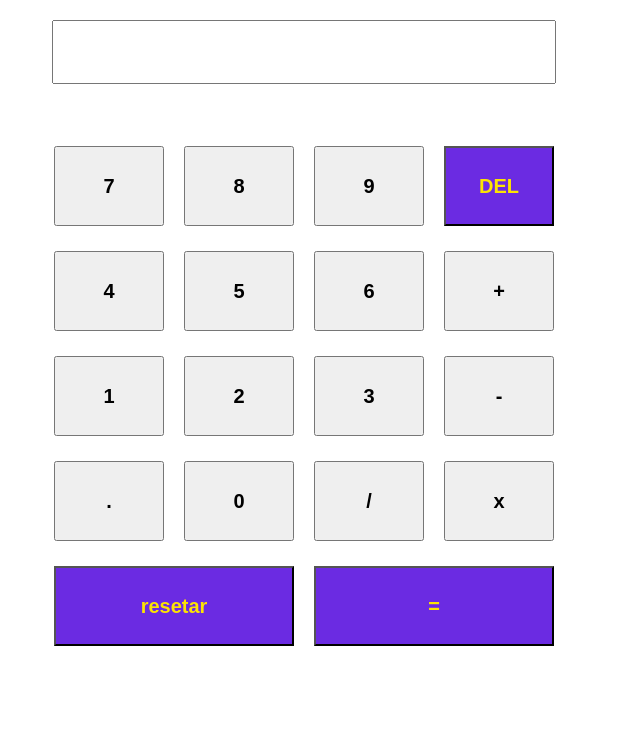
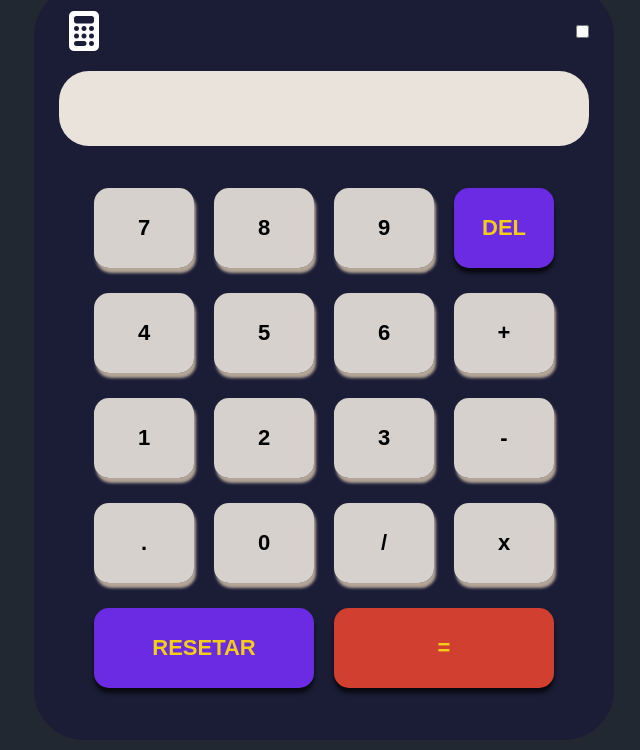
Before and after one commit to magnagomatheus/Calculadora, a plain HTML site: page index.html in a window 1280 px wide. Shown: the part 99-849 px from the top of the page, without its empty margins (336-976 px from the left). Before the commit the page ends 800 px from the top, so only its background shows below. Drawn offline with Linux system fonts and the light colour scheme.

Commit message:
Modificando medidas e melhorando css

```diff
--- a/css/style.css
+++ b/css/style.css
@@ -3,25 +3,60 @@
     padding: 0;
 }
 
+:root {
+    --bg-color: #222831;
+    --bg-tela: hsl(30, 25%, 89%);
+    --bg-keys: hsla(30, 25%, 89%, 0.911);
+    --bg-special-keys: rgb(107, 43, 226);
+    --bg-special-keys-hover: rgb(132, 73, 241);
+    --bg-color-finish: rgb(208, 63, 47);
+    --bg-color-finish-hover: rgb(228, 28, 6);
+    --bg-keys-hover: white;
+    --color-special-keys: #F4CE14;
+    --color-special-keys-hover: #F4CE14;
+    --color-keys: black;
+    --color-keys-hover: rgb(119, 60, 228);
+    --box-shadow-color: hsl(28, 16%, 65%);
+    --box-shadow-color-hover: rgb(149, 101, 238);
+    --box-shadow-special-color: rgba(0, 0, 0, 0.726);
+    --box-shadow-color-special-hover: rgba(135, 90, 226, 0.685);
+    --box-shadow-color-finish-hover: rgb(128, 75, 75);
+}
+
 body {
     font-family: Arial, Helvetica, sans-serif;
+    background-color: var(--bg-color);
+    font-weight: 900;
+    margin: auto;
+    width: 700px;
+    margin-top: 80px;
 }
 
 #container {
     margin: auto;
-    width: 600px;
+    width: 550px;
+}
+
+#calculadora {
+    align-items: center;
+    justify-content: center;
+    width: 550px;
+    padding: 15px;
+    background: #17153b93;
+    border-radius: 50px;
 }
 
 #container #header {
     display: flex;
-    justify-content: center;
+    justify-content: space-between;
     align-items: center;
 }
 
-#container #header h3 {
-    color: rgb(255, 174, 0);
+#container #header i {
+    color: white;
     font-weight: bold;
-    font-size: 60px;
+    font-size: 40px;
+    margin: 5px 15px;
 }
 
 #container #section {
@@ -32,41 +67,71 @@ body {
 }
 
 #container #section #tela #result {
-    height: 60px;
-    width: 500px;
-    margin-top: 20px;
+    background-color: var(--bg-tela);
+    height: 75px;
+    width: 530px;
     font-weight: bold;
     font-size: 20px;
     text-align: center;
-}
-
-#container #section #teclas {
-    margin-top: 20px;
+    border-radius: 30px;
+    border: none;
 }
 
 #container #section #teclas table {
     padding: 10px;
     width: 100%;
+    margin: auto;
 }
 
 #container #section #teclas table tr {
     display: flex;
-
 }
 
 #container #section #teclas button {
+    background-color: var(--bg-keys);
+    color: var(--color-keys);
     height: 80px;
-    width: 110px;
+    width: 100px;
     font-weight: bold;
-    font-size: 20px;
+    font-size: 22px;
+    border-radius: 15px;
+    border: none;
+    box-shadow: 2px 5px 3px var(--box-shadow-color);
+}
+
+#container #section #teclas button:hover {
+    background-color: var(--bg-keys-hover);
+    color: var(--color-keys-hover);
+    box-shadow: 2px 5px 3px var(--box-shadow-color-hover);
 }
 
 #container #section #teclas table tr td button.special {
-    background-color: rgb(107, 43, 226);
-    color: rgb(252, 227, 3);
+    background-color: var(--bg-special-keys);
+    color: var(--color-special-keys);
+    box-shadow: 0 5px 4px var(--box-shadow-special-color);
+    font-weight: bold;
+}
+
+#container #section #teclas table tr td button.special:hover {
+    background-color: var(--bg-special-keys-hover);
+    color: var(--color-special-keys);
+    box-shadow: 0 5px 4px var(--box-shadow-color-special-hover);
+    font-weight: bold;
 }
 
 #container #section #teclas table tr td button.lasts {
-    width: 240px;
+    width: 220px;
     justify-content: center;
 }
+
+#container #section #teclas table tr td button.finish {
+    background-color: var(--bg-color-finish);
+    color: var(--color-special-keys-hover);
+}
+
+#container #section #teclas table tr td button.finish:hover {
+    background-color: var(--bg-color-finish-hover);
+
+    color: var(--color-special-keys-hover);
+    box-shadow: 0 5px 4px var(--box-shadow-color-finish-hover);
+}
--- a/index.html
+++ b/index.html
@@ -1,16 +1,21 @@
 <!DOCTYPE html>
 <html lang="en">
 <head>
-    <meta charset="UTF-8">
-    <meta name="viewport" content="width=device-width, initial-scale=1.0">
-    <title>Calculadora</title>
-    <link rel="stylesheet" href="/css/style.css">
+<meta charset="UTF-8">
+<meta name="viewport" content="width=device-width, initial-scale=1.0">
+
+<script src="https://kit.fontawesome.com/d8b8b0ef81.js" crossorigin="anonymous"></script>
+<link rel="stylesheet" href="./css/style.css">
+<title>Calculadora</title>
+
 </head>
 <body>
 
-    <div id="container">
+<div id="container">
+    <div id="calculadora">
         <div id="header">
-            <h3>calculadora</h3>
+            <i class="fa-solid fa-calculator"></i>
+            <input type="checkbox" name="" id="">
         </div>
 
         <div id="section">
@@ -47,14 +52,15 @@
                         <td><button>x</button></td>
                     </tr>
                     <tr>
-                        <td><button class="special lasts">resetar</button></td>
-                        <td><button class="special lasts">=</button></td>
+                        <td><button class="special lasts">RESETAR</button></td>
+                        <td><button class="special lasts finish">=</button></td>
                     </tr>
                 </table>
             </div>
         </div>
 
     </div>
+</div>
 
 </body>
 </html>
```
